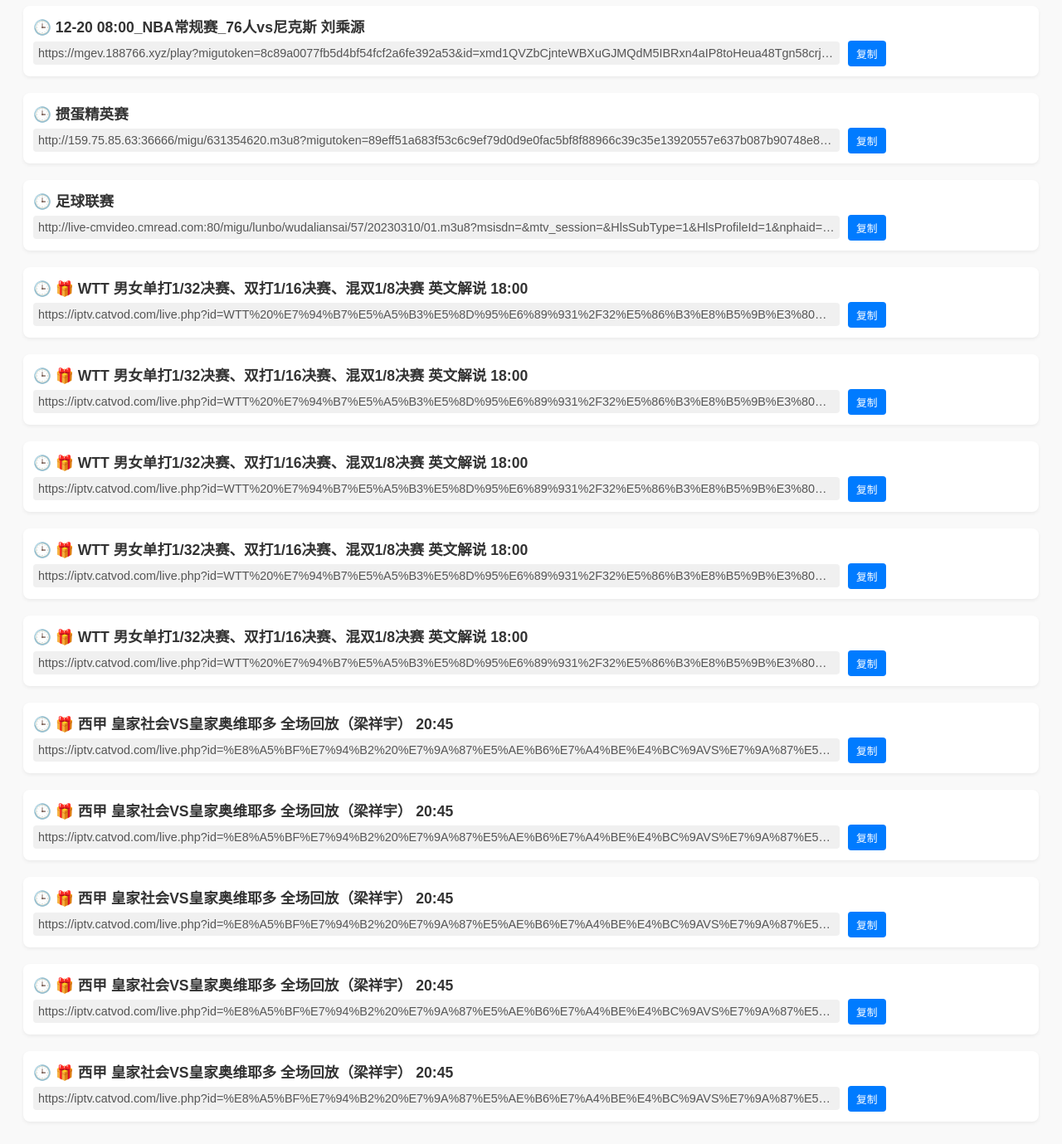
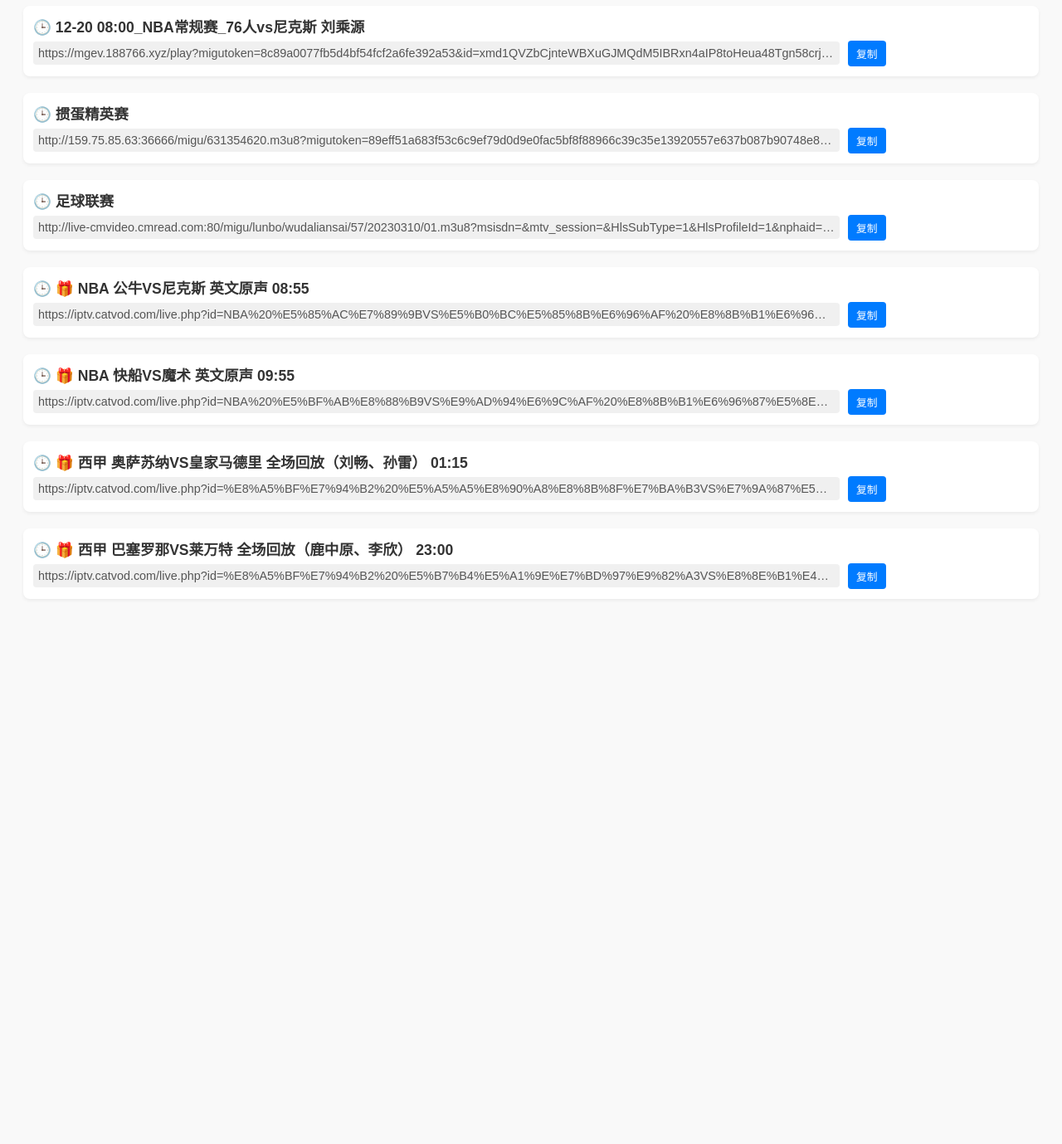
Before and after one commit to kimwang1978/iptv.github.io, a Jekyll site: the page tiyu.html, which Jekyll copies as it is, in a window 1280 px wide and 1400 px high, scrolled down 5031 px. Shown: the top 1379 px of the window at 83% size. Built offline with Jekyll 4.4.1, drawn with Linux system fonts in a browser that asks for light colours; after the commit the page ends 5801 px from its top, so only the background shows below that.

Commit message:
Sync File 2026-02-23 05:02:15

```diff
--- a/tiyu.html
+++ b/tiyu.html
@@ -450,82 +450,34 @@
         </div>
 
         <div class="item">
-            <div class="title">🕒 🎁 WTT 男女单打1/32决赛、双打1/16决赛、混双1/8决赛 英文解说 18:00</div>
+            <div class="title">🕒 🎁 NBA 公牛VS尼克斯 英文原声 08:55</div>
             <div class="url-wrapper">
-                <div class="url" id="url_50">https://iptv.catvod.com/live.php?id=WTT%20%E7%94%B7%E5%A5%B3%E5%8D%95%E6%89%931%2F32%E5%86%B3%E8%B5%9B%E3%80%81%E5%8F%8C%E6%89%931%2F16%E5%86%B3%E8%B5%9B%E3%80%81%E6%B7%B7%E5%8F%8C1%2F8%E5%86%B3%E8%B5%9B%20%E8%8B%B1%E6%96%87%E8%A7%A3%E8%AF%B4%2018%3A00&line=1</div>
+                <div class="url" id="url_50">https://iptv.catvod.com/live.php?id=NBA%20%E5%85%AC%E7%89%9BVS%E5%B0%BC%E5%85%8B%E6%96%AF%20%E8%8B%B1%E6%96%87%E5%8E%9F%E5%A3%B0%2008%3A55&line=1</div>
                 <button class="copy-btn" onclick="copyToClipboard('url_50')">复制</button>
             </div>
         </div>
 
         <div class="item">
-            <div class="title">🕒 🎁 WTT 男女单打1/32决赛、双打1/16决赛、混双1/8决赛 英文解说 18:00</div>
+            <div class="title">🕒 🎁 NBA 快船VS魔术 英文原声 09:55</div>
             <div class="url-wrapper">
-                <div class="url" id="url_51">https://iptv.catvod.com/live.php?id=WTT%20%E7%94%B7%E5%A5%B3%E5%8D%95%E6%89%931%2F32%E5%86%B3%E8%B5%9B%E3%80%81%E5%8F%8C%E6%89%931%2F16%E5%86%B3%E8%B5%9B%E3%80%81%E6%B7%B7%E5%8F%8C1%2F8%E5%86%B3%E8%B5%9B%20%E8%8B%B1%E6%96%87%E8%A7%A3%E8%AF%B4%2018%3A00&line=2</div>
+                <div class="url" id="url_51">https://iptv.catvod.com/live.php?id=NBA%20%E5%BF%AB%E8%88%B9VS%E9%AD%94%E6%9C%AF%20%E8%8B%B1%E6%96%87%E5%8E%9F%E5%A3%B0%2009%3A55&line=1</div>
                 <button class="copy-btn" onclick="copyToClipboard('url_51')">复制</button>
             </div>
         </div>
 
         <div class="item">
-            <div class="title">🕒 🎁 WTT 男女单打1/32决赛、双打1/16决赛、混双1/8决赛 英文解说 18:00</div>
+            <div class="title">🕒 🎁 西甲 奥萨苏纳VS皇家马德里 全场回放（刘畅、孙雷） 01:15</div>
             <div class="url-wrapper">
-                <div class="url" id="url_52">https://iptv.catvod.com/live.php?id=WTT%20%E7%94%B7%E5%A5%B3%E5%8D%95%E6%89%931%2F32%E5%86%B3%E8%B5%9B%E3%80%81%E5%8F%8C%E6%89%931%2F16%E5%86%B3%E8%B5%9B%E3%80%81%E6%B7%B7%E5%8F%8C1%2F8%E5%86%B3%E8%B5%9B%20%E8%8B%B1%E6%96%87%E8%A7%A3%E8%AF%B4%2018%3A00&line=3</div>
+                <div class="url" id="url_52">https://iptv.catvod.com/live.php?id=%E8%A5%BF%E7%94%B2%20%E5%A5%A5%E8%90%A8%E8%8B%8F%E7%BA%B3VS%E7%9A%87%E5%AE%B6%E9%A9%AC%E5%BE%B7%E9%87%8C%20%E5%85%A8%E5%9C%BA%E5%9B%9E%E6%94%BE%EF%BC%88%E5%88%98%E7%95%85%E3%80%81%E5%AD%99%E9%9B%B7%EF%BC%89%2001%3A15&line=1</div>
                 <button class="copy-btn" onclick="copyToClipboard('url_52')">复制</button>
             </div>
         </div>
 
         <div class="item">
-            <div class="title">🕒 🎁 WTT 男女单打1/32决赛、双打1/16决赛、混双1/8决赛 英文解说 18:00</div>
+            <div class="title">🕒 🎁 西甲 巴塞罗那VS莱万特 全场回放（鹿中原、李欣） 23:00</div>
             <div class="url-wrapper">
-                <div class="url" id="url_53">https://iptv.catvod.com/live.php?id=WTT%20%E7%94%B7%E5%A5%B3%E5%8D%95%E6%89%931%2F32%E5%86%B3%E8%B5%9B%E3%80%81%E5%8F%8C%E6%89%931%2F16%E5%86%B3%E8%B5%9B%E3%80%81%E6%B7%B7%E5%8F%8C1%2F8%E5%86%B3%E8%B5%9B%20%E8%8B%B1%E6%96%87%E8%A7%A3%E8%AF%B4%2018%3A00&line=4</div>
+                <div class="url" id="url_53">https://iptv.catvod.com/live.php?id=%E8%A5%BF%E7%94%B2%20%E5%B7%B4%E5%A1%9E%E7%BD%97%E9%82%A3VS%E8%8E%B1%E4%B8%87%E7%89%B9%20%E5%85%A8%E5%9C%BA%E5%9B%9E%E6%94%BE%EF%BC%88%E9%B9%BF%E4%B8%AD%E5%8E%9F%E3%80%81%E6%9D%8E%E6%AC%A3%EF%BC%89%2023%3A00&line=1</div>
                 <button class="copy-btn" onclick="copyToClipboard('url_53')">复制</button>
-            </div>
-        </div>
-
-        <div class="item">
-            <div class="title">🕒 🎁 WTT 男女单打1/32决赛、双打1/16决赛、混双1/8决赛 英文解说 18:00</div>
-            <div class="url-wrapper">
-                <div class="url" id="url_54">https://iptv.catvod.com/live.php?id=WTT%20%E7%94%B7%E5%A5%B3%E5%8D%95%E6%89%931%2F32%E5%86%B3%E8%B5%9B%E3%80%81%E5%8F%8C%E6%89%931%2F16%E5%86%B3%E8%B5%9B%E3%80%81%E6%B7%B7%E5%8F%8C1%2F8%E5%86%B3%E8%B5%9B%20%E8%8B%B1%E6%96%87%E8%A7%A3%E8%AF%B4%2018%3A00&line=5</div>
-                <button class="copy-btn" onclick="copyToClipboard('url_54')">复制</button>
-            </div>
-        </div>
-
-        <div class="item">
-            <div class="title">🕒 🎁 西甲 皇家社会VS皇家奥维耶多 全场回放（梁祥宇） 20:45</div>
-            <div class="url-wrapper">
-                <div class="url" id="url_55">https://iptv.catvod.com/live.php?id=%E8%A5%BF%E7%94%B2%20%E7%9A%87%E5%AE%B6%E7%A4%BE%E4%BC%9AVS%E7%9A%87%E5%AE%B6%E5%A5%A5%E7%BB%B4%E8%80%B6%E5%A4%9A%20%E5%85%A8%E5%9C%BA%E5%9B%9E%E6%94%BE%EF%BC%88%E6%A2%81%E7%A5%A5%E5%AE%87%EF%BC%89%2020%3A45&line=1</div>
-                <button class="copy-btn" onclick="copyToClipboard('url_55')">复制</button>
-            </div>
-        </div>
-
-        <div class="item">
-            <div class="title">🕒 🎁 西甲 皇家社会VS皇家奥维耶多 全场回放（梁祥宇） 20:45</div>
-            <div class="url-wrapper">
-                <div class="url" id="url_56">https://iptv.catvod.com/live.php?id=%E8%A5%BF%E7%94%B2%20%E7%9A%87%E5%AE%B6%E7%A4%BE%E4%BC%9AVS%E7%9A%87%E5%AE%B6%E5%A5%A5%E7%BB%B4%E8%80%B6%E5%A4%9A%20%E5%85%A8%E5%9C%BA%E5%9B%9E%E6%94%BE%EF%BC%88%E6%A2%81%E7%A5%A5%E5%AE%87%EF%BC%89%2020%3A45&line=2</div>
-                <button class="copy-btn" onclick="copyToClipboard('url_56')">复制</button>
-            </div>
-        </div>
-
-        <div class="item">
-            <div class="title">🕒 🎁 西甲 皇家社会VS皇家奥维耶多 全场回放（梁祥宇） 20:45</div>
-            <div class="url-wrapper">
-                <div class="url" id="url_57">https://iptv.catvod.com/live.php?id=%E8%A5%BF%E7%94%B2%20%E7%9A%87%E5%AE%B6%E7%A4%BE%E4%BC%9AVS%E7%9A%87%E5%AE%B6%E5%A5%A5%E7%BB%B4%E8%80%B6%E5%A4%9A%20%E5%85%A8%E5%9C%BA%E5%9B%9E%E6%94%BE%EF%BC%88%E6%A2%81%E7%A5%A5%E5%AE%87%EF%BC%89%2020%3A45&line=3</div>
-                <button class="copy-btn" onclick="copyToClipboard('url_57')">复制</button>
-            </div>
-        </div>
-
-        <div class="item">
-            <div class="title">🕒 🎁 西甲 皇家社会VS皇家奥维耶多 全场回放（梁祥宇） 20:45</div>
-            <div class="url-wrapper">
-                <div class="url" id="url_58">https://iptv.catvod.com/live.php?id=%E8%A5%BF%E7%94%B2%20%E7%9A%87%E5%AE%B6%E7%A4%BE%E4%BC%9AVS%E7%9A%87%E5%AE%B6%E5%A5%A5%E7%BB%B4%E8%80%B6%E5%A4%9A%20%E5%85%A8%E5%9C%BA%E5%9B%9E%E6%94%BE%EF%BC%88%E6%A2%81%E7%A5%A5%E5%AE%87%EF%BC%89%2020%3A45&line=4</div>
-                <button class="copy-btn" onclick="copyToClipboard('url_58')">复制</button>
-            </div>
-        </div>
-
-        <div class="item">
-            <div class="title">🕒 🎁 西甲 皇家社会VS皇家奥维耶多 全场回放（梁祥宇） 20:45</div>
-            <div class="url-wrapper">
-                <div class="url" id="url_59">https://iptv.catvod.com/live.php?id=%E8%A5%BF%E7%94%B2%20%E7%9A%87%E5%AE%B6%E7%A4%BE%E4%BC%9AVS%E7%9A%87%E5%AE%B6%E5%A5%A5%E7%BB%B4%E8%80%B6%E5%A4%9A%20%E5%85%A8%E5%9C%BA%E5%9B%9E%E6%94%BE%EF%BC%88%E6%A2%81%E7%A5%A5%E5%AE%87%EF%BC%89%2020%3A45&line=5</div>
-                <button class="copy-btn" onclick="copyToClipboard('url_59')">复制</button>
             </div>
         </div>
 
```
